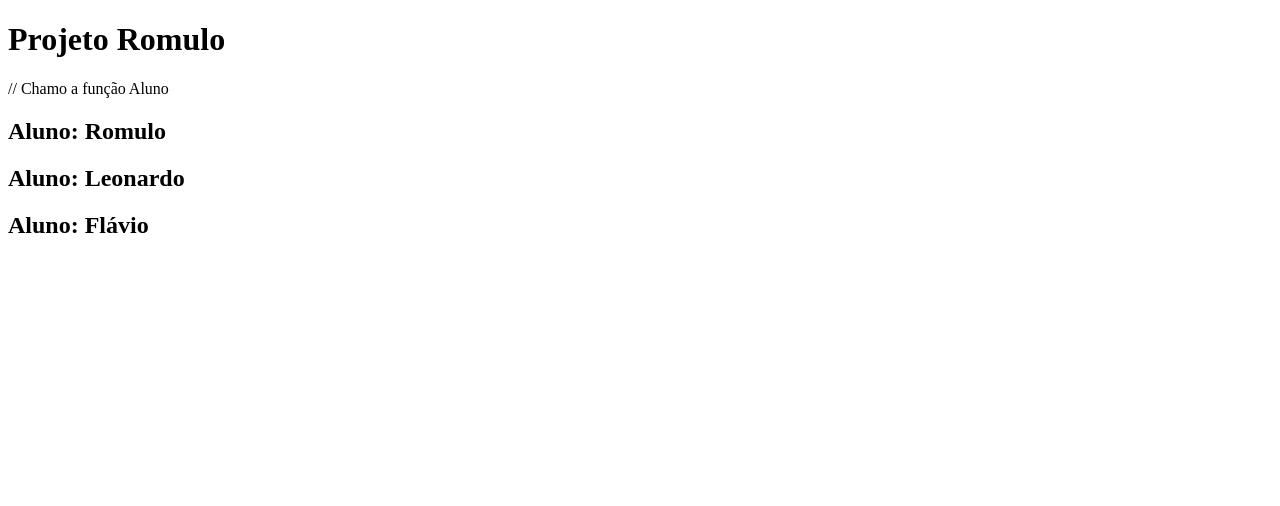
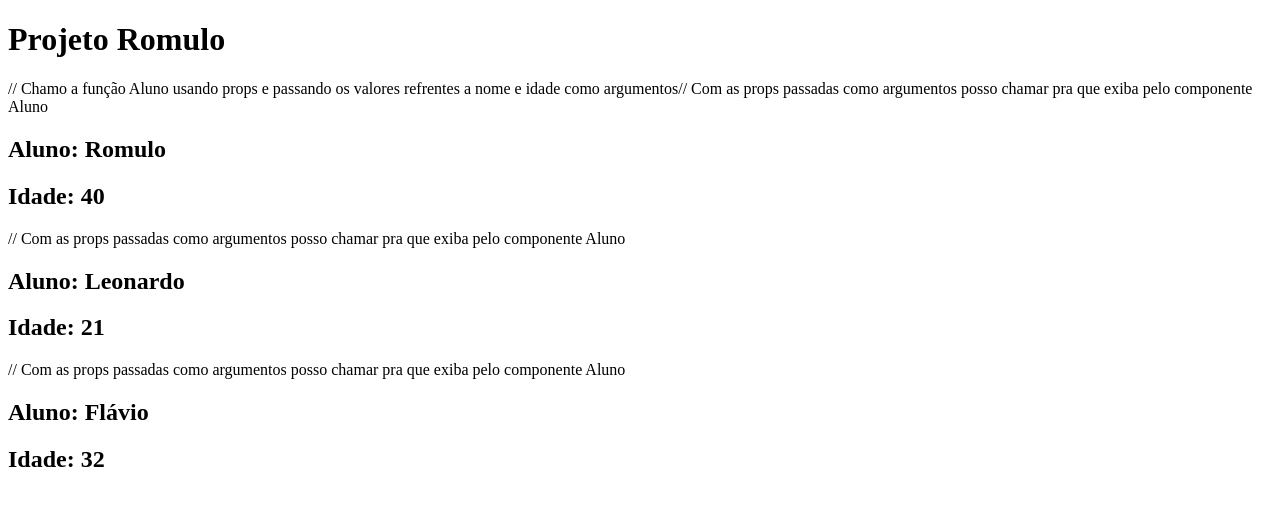
Before and after one commit to romulorosafullstack/2025-react-sujeito-programador, a React (Vite) app: page / in a window 1280 px wide. Shown: the top 506 px of the page. Built offline with nearby package versions, Linux system fonts and the light colour scheme.

Commit message:
idade mais um attr em AlunoProps - passando na funcao Aluno - chamando App passando valor

```diff
--- a/src/App.tsx
+++ b/src/App.tsx
@@ -1,5 +1,7 @@
 // COMPONENT APP
-// Component em forma de functoion
+// Component em forma de function
+// OBS: Component com Props - Recomenda-se somente para componets que sejam aproveitados mais de uma vez
+
 
 // export default - por padrão pode ser enxergada/utilizada em outro componentes
 // function - função
@@ -13,25 +15,30 @@ export default function App() {
   return (
     <>
       <h1>Projeto Romulo</h1>
-      // Chamo a função Aluno
-      <Aluno nome = "Romulo" />
-      <Aluno nome = "Leonardo" />
-      <Aluno nome = "Flávio" />
+
+      // Chamo a função Aluno usando props e passando os valores refrentes a nome e idade como argumentos
+      <Aluno nome="Romulo" idade={40} />
+      <Aluno nome="Leonardo" idade={21} />
+      <Aluno nome="Flávio" idade={32} />
     </>
   )
 }
 
-// Pra poder usar props declaro uma interface pro component Aluno
+// Pra poder usar props na função, declaro uma interface pro component Aluno
 interface AlunoProps {
   nome: string;
+  idade: number
 }
 
 // No mesmo arquivo crio o componente/função Aluno
 // Para ver funcionando, chamo a função dentro do component App
-// Com a interface AlunoProps criada passo a prop nome na função Aluno
-function Aluno({nome}: AlunoProps) {
+// Com a interface AlunoProps criada passo suas props na função Aluno
+function Aluno({nome, idade}: AlunoProps) {
   return (
-    // Com a prop passada como argumento posso chamar pra que exiba pelo componente Aluno
-    <h2>Aluno: {nome}</h2>
+    <>
+      // Com as props passadas como argumentos posso chamar pra que exiba pelo componente Aluno
+      <h2>Aluno: {nome}</h2>
+      <h2>Idade: {idade}</h2>
+    </>
   )
 }
```
